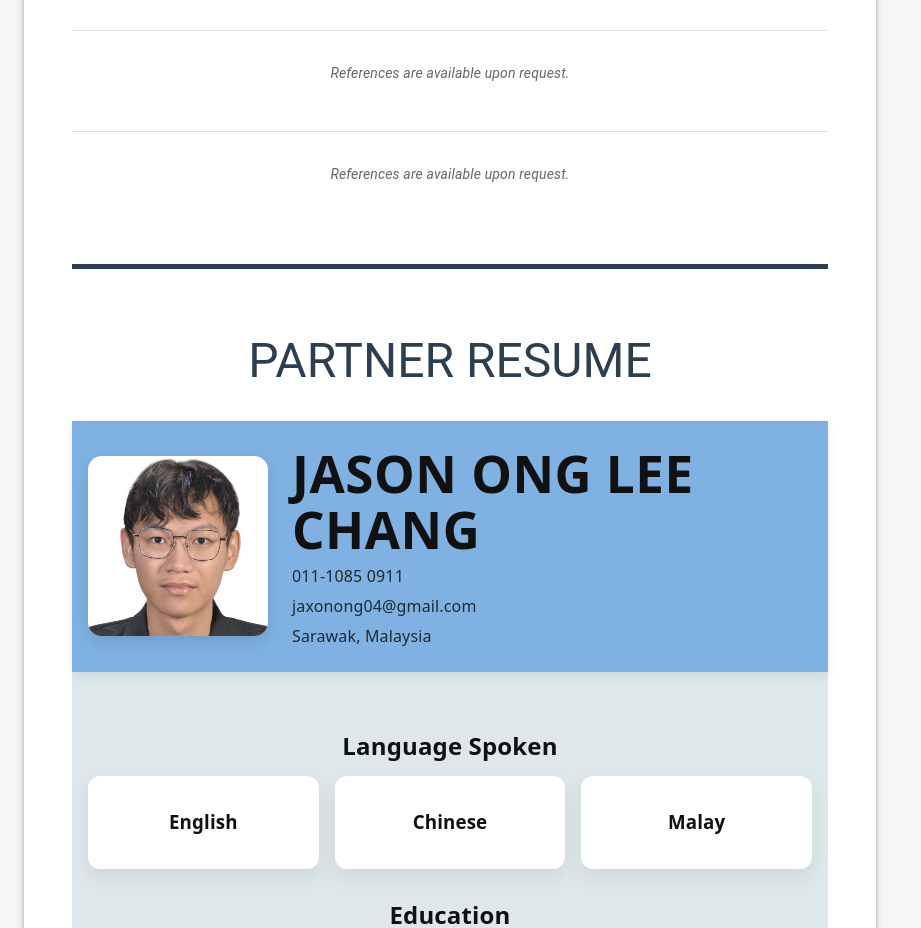
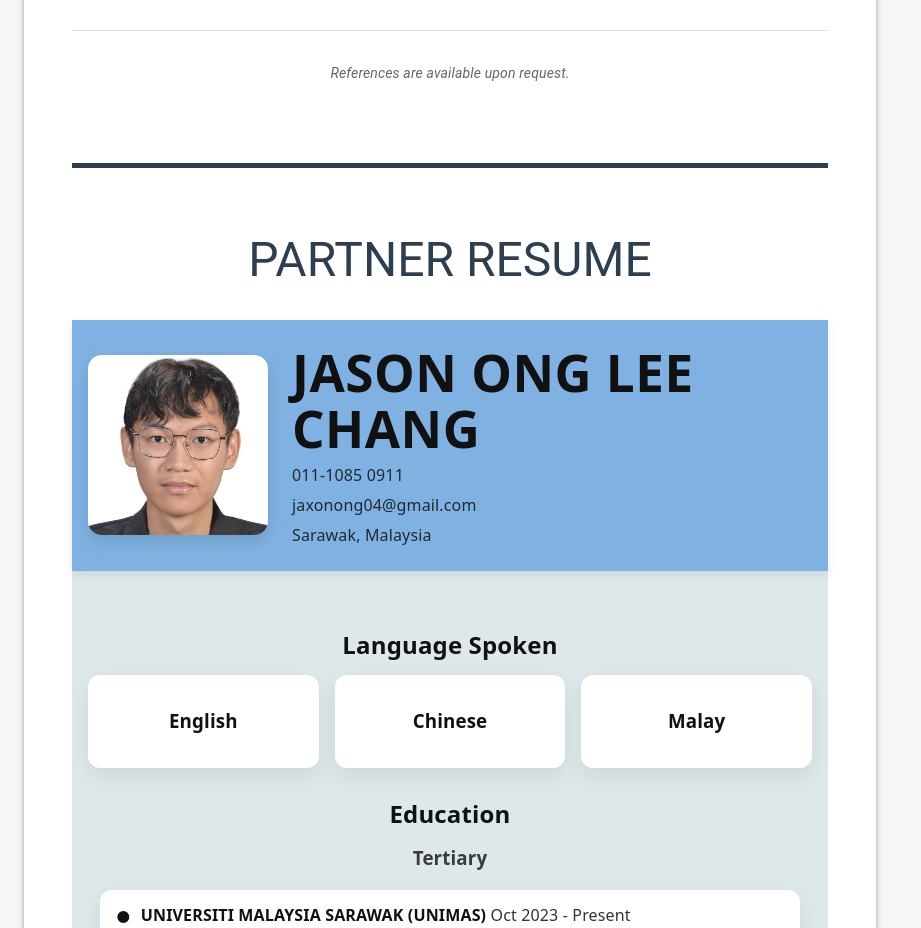
Before and after one commit to dhiyanajwa/my-react-app, a React (Vite) app: page / in a window 1280 px wide. Shown: the part 2002-2930 px from the top of the page, without its empty margins (0-921 px from the left). Built offline with nearby package versions, Linux system fonts and the light colour scheme.

Commit message:
just a references changes

```diff
--- a/src/App.jsx
+++ b/src/App.jsx
@@ -271,17 +271,6 @@ function App() {
               </Typography>
             </Box>
 
-            {/* ... previous code ... */}
-
-            <Divider sx={{ my: 4 }} />
-
-            {/* References */}
-            <Box sx={{ textAlign: 'center', pb: 2 }}>
-              <Typography variant="body2" color="text.secondary" fontStyle="italic">
-                References are available upon request.
-              </Typography>
-            </Box>
-
             {/* ============================================== */}
             {/* ADD THIS SECTION HERE TO SHOW PARTNER'S RESUME */}
             {/* ============================================== */}
```
